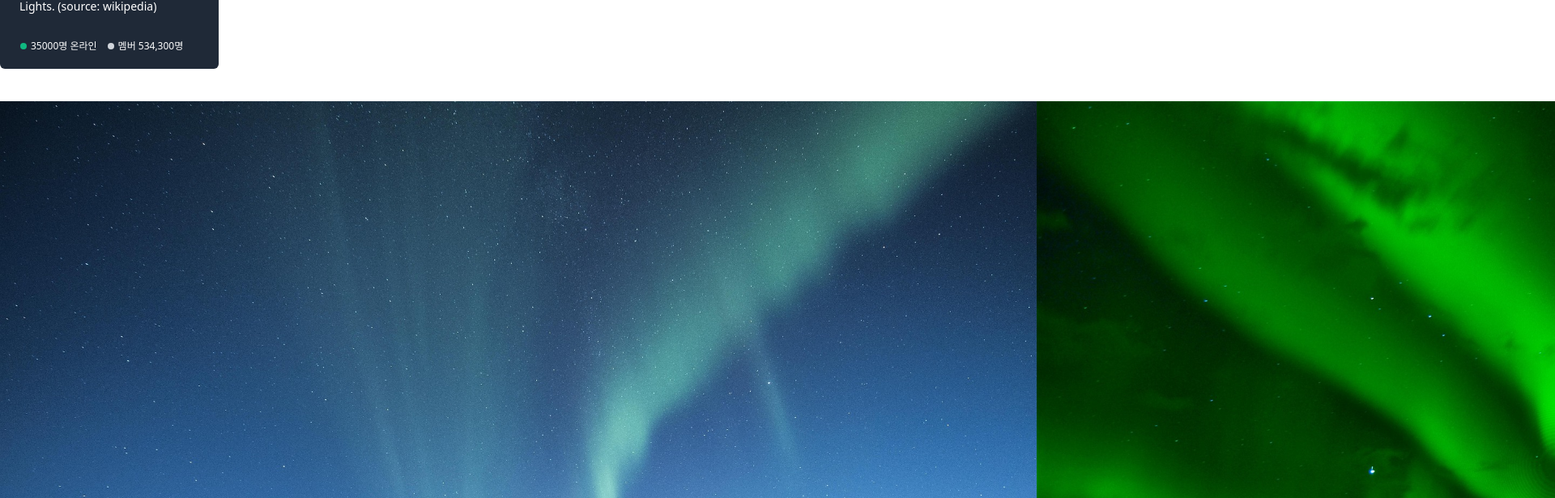
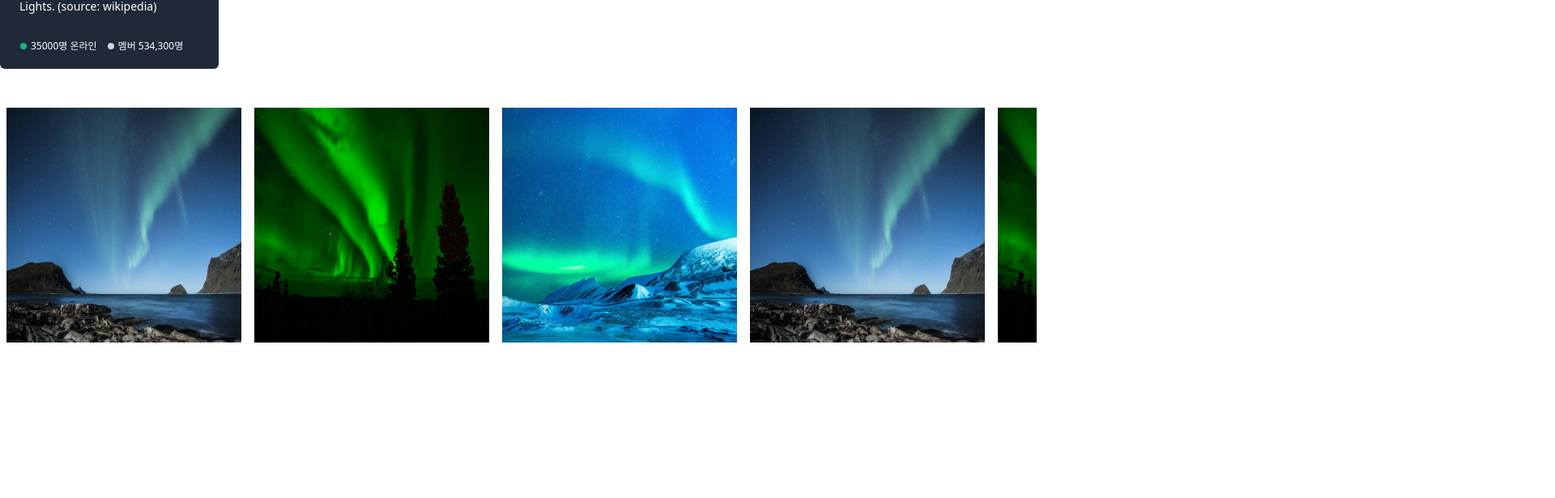
Before and after one commit to threeveisgood/32-frontend-ui-challenge, a Next.js app: page / in a window 1280 px wide. Shown: the part 561-1176 px from the top of the page at 81% size, 1920 px wide, since content can reach past the window. After the commit the page ends 998 px from the top, so only its background shows below. Built offline with nearby package versions, Linux system fonts and the light colour scheme.

Commit message:
carousel

```diff
--- a/common/Carousel.tsx
+++ b/common/Carousel.tsx
@@ -1,18 +1,136 @@
+import Image from "next/image";
 import * as React from "react";
 
 const Carousel: React.FunctionComponent = () => {
+  const handleLeftClick = () => {};
+
+  const handleRightClick = () => {};
+
   return (
     <>
-      <div className="w-[300vw]">
-        <div className="w-screen float-left">
-          <img className="w-full" src="/static/aurora1.jpg" />
-        </div>
-        <div className="w-screen float-left">
-          <img className="w-full" src="/static/aurora2.jpg" />
-        </div>
-        <div className="w-screen float-left">
-          <img className="w-full" src="/static/aurora3.jpg" />
-        </div>
+      <div className="w-[1536] overflow-hidden translate-x-0">
+        <ul className="w-[9999px]">
+          <li className="w-auto float-left p-2">
+            <Image
+              alt="slide1"
+              width="290"
+              height="290"
+              src="/static/aurora1.jpg"
+            />
+          </li>
+          <li className="w-auto float-left p-2">
+            <Image
+              alt="slide2"
+              width="290"
+              height="290"
+              src="/static/aurora2.jpg"
+            />
+          </li>
+          <li className="w-auto float-left p-2">
+            <Image
+              alt="slide3"
+              width="290"
+              height="290"
+              src="/static/aurora3.jpg"
+            />
+          </li>
+          <li className="w-auto float-left p-2">
+            <Image
+              alt="slide4"
+              width="290"
+              height="290"
+              src="/static/aurora1.jpg"
+            />
+          </li>
+          <li className="w-auto float-left p-2">
+            <Image
+              alt="slide5"
+              width="290"
+              height="290"
+              src="/static/aurora2.jpg"
+            />
+          </li>
+          <li className="w-auto float-left p-2">
+            <Image
+              alt="slide6"
+              width="290"
+              height="290"
+              src="/static/aurora3.jpg"
+            />
+          </li>
+          <li className="w-auto float-left p-2">
+            <Image
+              alt="slide4"
+              width="290"
+              height="290"
+              src="/static/aurora1.jpg"
+            />
+          </li>
+          <li className="w-auto float-left p-2">
+            <Image
+              alt="slide5"
+              width="290"
+              height="290"
+              src="/static/aurora2.jpg"
+            />
+          </li>
+          <li className="w-auto float-left p-2">
+            <Image
+              alt="slide6"
+              width="290"
+              height="290"
+              src="/static/aurora3.jpg"
+            />
+          </li>
+          <li className="w-auto float-left p-2">
+            <Image
+              alt="slide4"
+              width="290"
+              height="290"
+              src="/static/aurora1.jpg"
+            />
+          </li>
+          <li className="w-auto float-left p-2">
+            <Image
+              alt="slide1"
+              width="290"
+              height="290"
+              src="/static/aurora1.jpg"
+            />
+          </li>
+          <li className="w-auto float-left p-2">
+            <Image
+              alt="slide2"
+              width="290"
+              height="290"
+              src="/static/aurora2.jpg"
+            />
+          </li>
+          <li className="w-auto float-left p-2">
+            <Image
+              alt="slide3"
+              width="290"
+              height="290"
+              src="/static/aurora3.jpg"
+            />
+          </li>
+          <li className="w-auto float-left p-2">
+            <Image
+              alt="slide4"
+              width="290"
+              height="290"
+              src="/static/aurora1.jpg"
+            />
+          </li>
+          <li className="w-auto float-left p-2">
+            <Image
+              alt="slide5"
+              width="290"
+              height="290"
+              src="/static/aurora2.jpg"
+            />
+          </li>
+        </ul>
       </div>
     </>
   );
--- a/pages/index.tsx
+++ b/pages/index.tsx
@@ -8,7 +8,6 @@ import Carousel from "../common/Carousel";
 
 const Home: NextPage = () => {
   return (
-    <div>
     <div className="container mx-auto">
       <Accordian />
       <Block />
@@ -18,7 +17,6 @@ const Home: NextPage = () => {
       <Block />
       <Card />
       <Block />
-      </div>
       <Carousel />
     </div>
   );
```
Lines whose indentation alone changed are shown as unchanged.
